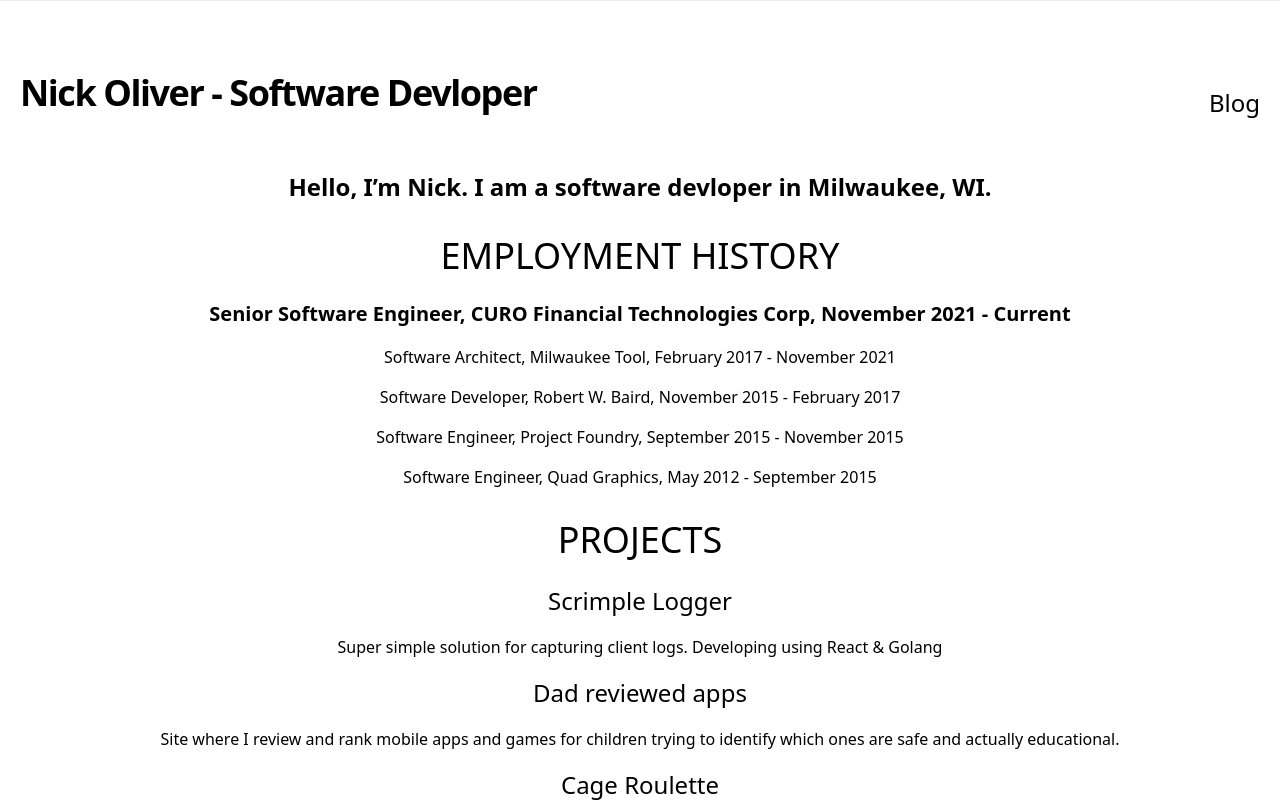
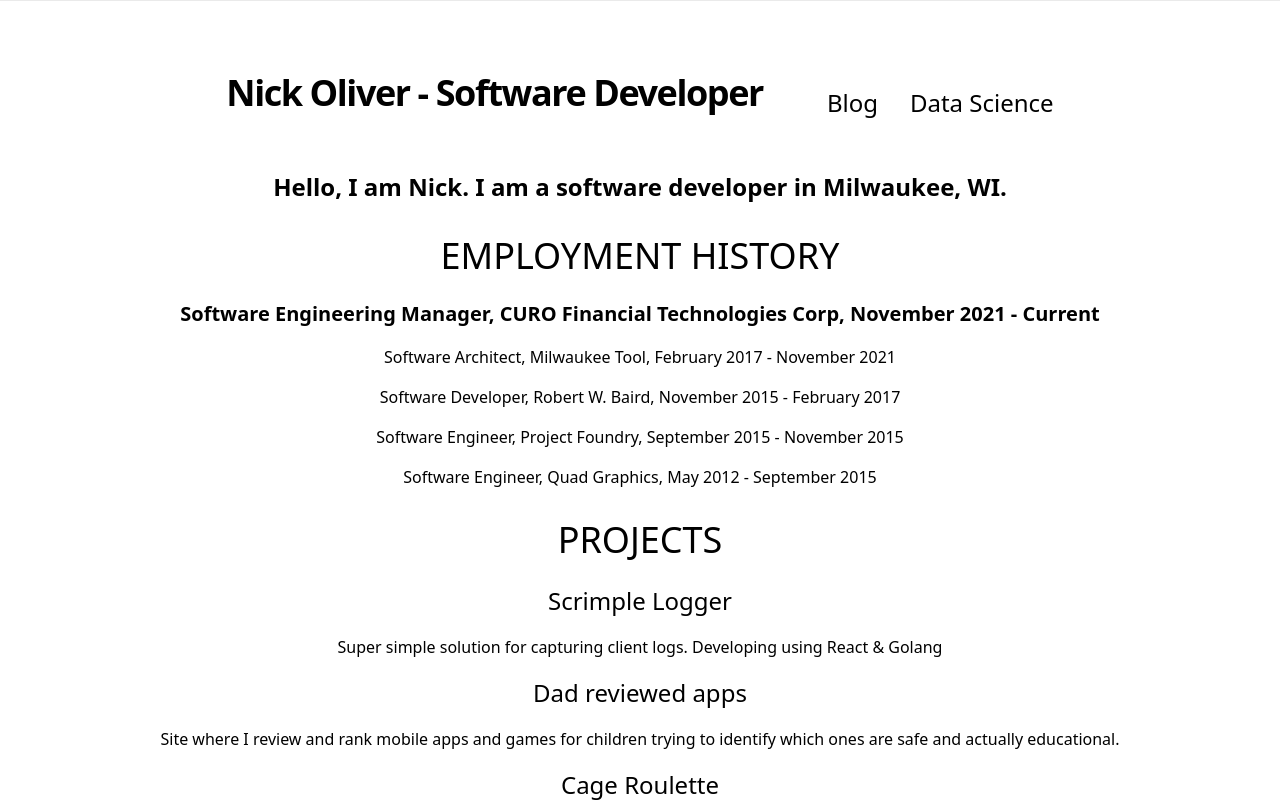
Before and after one commit to t0pth4t/resume2, a Next.js app: page / in a window 1280 px wide. Shown: the top 802 px of the page. Built offline with nearby package versions, Linux system fonts and the light colour scheme.

Commit message:
minor updates

```diff
--- a/components/footer.js
+++ b/components/footer.js
@@ -11,7 +11,7 @@ export default function Footer() {
           </h3>
           <div className="flex flex-col lg:flex-row justify-center items-center lg:pl-4 lg:w-1/2">
             <a
-              href="https://www.linkedin.com/in/nick-oliver-59945888"
+              href="https://www.linkedin.com/in/nicholas-o-59945888/"
               className="mx-3 bg-black hover:bg-white hover:text-black border border-black text-white font-bold py-3 px-12 lg:px-8 duration-200 transition-colors mb-6 lg:mb-0"
             >
               LinkedIn
--- a/components/header.js
+++ b/components/header.js
@@ -4,7 +4,7 @@ export default function Header() {
   return (
     <h2 className="text-2xl md:text-4xl font-bold tracking-tight md:tracking-tighter leading-tight mb-20 mt-8">
       <Link href="/">
-        <a className="hover:underline">Nick Oliver - Software Devloper</a>
+        <a className="hover:underline">Nick Oliver - Software Developer</a>
       </Link>
       .
     </h2>
--- a/components/intro.js
+++ b/components/intro.js
@@ -2,10 +2,10 @@ import Link from "next/link";
 
 export default function Intro() {
   return (
-    <section className="flex-col md:flex-row flex items-center md:justify-between mt-16 mb-16 md:mb-12">
+    <section className="flex-col md:flex-row flex items-center md:justify-center mt-16 mb-16 md:mb-12">
       <h1 className="text-4xl md:text-4xl font-bold tracking-tighter leading-tight md:pr-8">
         <Link href='/'>
-          <a>Nick Oliver - Software Devloper</a>
+          <a>Nick Oliver - Software Developer</a>
           </Link>
       </h1>
       <h4 className="text-center md:text-left text-2xl mt-5 md:pl-8">
@@ -13,6 +13,11 @@ export default function Intro() {
           <a className="hover:underline">Blog</a>
         </Link>
       </h4>
+      <h4 className="text-center md:text-left text-2xl mt-5 md:pl-8">
+        <Link href='https://rpubs.com/noliver' target="_blank">
+          <a className="hover:underline">Data Science</a>
+        </Link>
+      </h4>
     </section>
   )
 }
--- a/pages/index.js
+++ b/pages/index.js
@@ -16,14 +16,14 @@ export default function Index() {
           <Intro />
           <div className="space-y-6">
             <section className=" text-2xl text-center font-semibold	leading-normal">
-              <p>Hello, I’m Nick. I am a software devloper in Milwaukee, WI.</p>
+              <p>Hello, I am Nick. I am a software developer in Milwaukee, WI.</p>
             </section>
 
             <section id="about" className="container content-section text-center">
               <div className="row">
                 <div className="space-y-4">
                   <h2 className="text-4xl uppercase">Employment History</h2>
-                  <p className="font-bold text-xl">Senior Software Engineer,  <a href="https://curo.com/about" target="_blank">CURO Financial Technologies Corp</a>, November 2021 - Current</p>
+                  <p className="font-bold text-xl">Software Engineering Manager,  <a href="https://curo.com/about" target="_blank">CURO Financial Technologies Corp</a>, November 2021 - Current</p>
                   <p>Software Architect, <a href="https://www.milwaukeetool.com/company" target="_blank">Milwaukee Tool</a>, February 2017 - November 2021</p>
                   <p>Software Developer, <a href="http://www.rwbaird.com/who-we-are/" target="_blank">Robert W. Baird</a>, November 2015 - February 2017</p>
                   <p>Software Engineer, <a href="http://www.projectfoundry.com/" target="_blank">Project Foundry</a>, September 2015 - November 2015</p>
```
Also changed, not shown: 1 other file (tests, documents, lock files or other folders).
